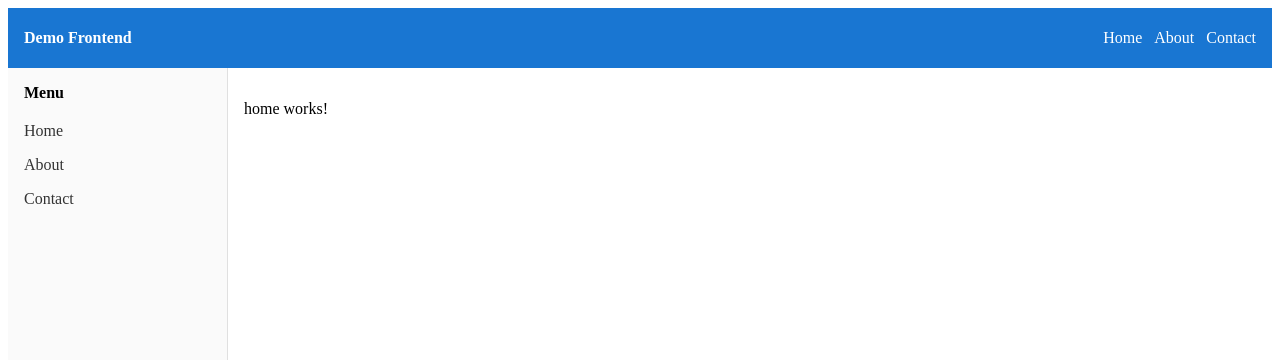
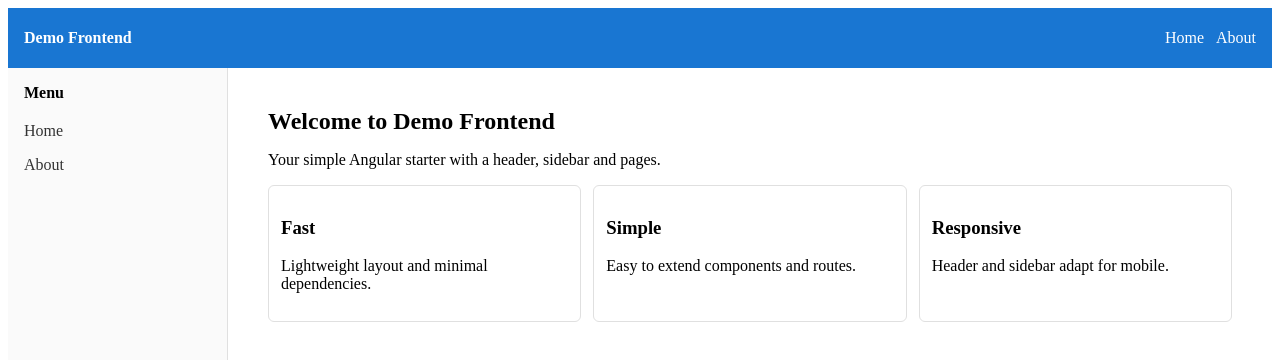
Before and after one commit to skanzariya0493/demo-frontend, an Angular app: page /home in a window 1280 px wide. Shown: the top 360 px of the page. Built offline with nearby package versions, Linux system fonts and the light colour scheme.

Commit message:
Add new contectus component

```diff
--- a/src/app/app.routes.ts
+++ b/src/app/app.routes.ts
@@ -1,10 +1,10 @@
 import { Routes } from '@angular/router';
 import { HomeComponent } from './component/home/home.component';
-import { ContactUsComponent } from './contactus/contactus.component';
+import { AboutComponent } from './component/about/about.component';
 
 export const routes: Routes = [
 	{ path: '', redirectTo: 'home', pathMatch: 'full' },
 	{ path: 'home', component: HomeComponent },
-	{ path: 'contact', component: ContactUsComponent },
+	{ path: 'about', component: AboutComponent },
 	{ path: '**', redirectTo: 'home' },
 ];
--- /dev/null
+++ b/src/app/component/about/about.component.css
@@ -0,0 +1,2 @@
+.about{ max-width:800px; margin:0 auto; padding:16px; }
+.about h2{ margin-top:0 }
--- /dev/null
+++ b/src/app/component/about/about.component.html
@@ -0,0 +1,10 @@
+<section class="about">
+  <h2>About Demo Frontend</h2>
+  <p>This small demo app shows a simple Angular layout with a header, sidebar and a few pages.</p>
+  <h3>Our mission</h3>
+  <p>Provide concise starter templates so developers can quickly scaffold UIs and routes.</p>
+  <h3>Contact</h3>
+  <p>Use the Contact page to reach out with questions or feedback.</p>
+
+  <!-- Contact CTA removed -->
+</section>
--- a/src/app/component/home/home.component.css
+++ b/src/app/component/home/home.component.css
@@ -0,0 +1,8 @@
+.hero{ padding:24px; max-width:1000px; margin:0 auto; }
+.hero h1{ margin:0 0 8px 0; }
+.features{ display:flex; gap:12px; margin-top:16px; }
+.card{ flex:1; padding:12px; border:1px solid #e0e0e0; border-radius:6px; background:#fff; }
+
+@media(max-width:700px){
+	.features{ flex-direction:column; }
+}
--- a/src/app/component/home/home.component.html
+++ b/src/app/component/home/home.component.html
@@ -1 +1,20 @@
-<p>home works!</p>
+<section class="hero">
+	<h1>Welcome to Demo Frontend</h1>
+	<p>Your simple Angular starter with a header, sidebar and pages.</p>
+	<div class="features">
+		<div class="card">
+			<h3>Fast</h3>
+			<p>Lightweight layout and minimal dependencies.</p>
+		</div>
+		<div class="card">
+			<h3>Simple</h3>
+			<p>Easy to extend components and routes.</p>
+		</div>
+		<div class="card">
+			<h3>Responsive</h3>
+			<p>Header and sidebar adapt for mobile.</p>
+		</div>
+	</div>
+</section>
+
+<!-- Contact CTA removed -->
--- a/src/app/contactus/contactus.component.css
+++ /dev/null
@@ -1,5 +0,0 @@
-.contact-page{ max-width:720px; margin:0 auto; }
-.contact-form{ display:flex; flex-direction:column; gap:8px; }
-.contact-form label{ display:flex; flex-direction:column; font-size:14px; }
-.contact-form input, .contact-form textarea{ padding:8px; border:1px solid #ccc; border-radius:4px; }
-.contact-form button{ align-self:flex-start; padding:8px 12px; background:#1976d2; color:#fff; border:none; border-radius:4px; }
--- a/src/app/contactus/contactus.component.html
+++ /dev/null
@@ -1,20 +0,0 @@
-<section class="contact-page">
-  <h2>Contact Us</h2>
-  <p>If you have questions, drop us a line.</p>
-
-  <form class="contact-form">
-    <label>
-      Name
-      <input type="text" name="name" />
-    </label>
-    <label>
-      Email
-      <input type="email" name="email" />
-    </label>
-    <label>
-      Message
-      <textarea name="message" rows="4"></textarea>
-    </label>
-    <button type="submit">Send</button>
-  </form>
-</section>
--- a/src/app/layout/header/header.component.html
+++ b/src/app/layout/header/header.component.html
@@ -5,6 +5,5 @@
   <nav class="nav">
     <a routerLink="/home">Home</a>
     <a routerLink="/about">About</a>
-    <a routerLink="/contact">Contact</a>
   </nav>
 </header>
--- a/src/app/layout/sidebar/sidebar.component.html
+++ b/src/app/layout/sidebar/sidebar.component.html
@@ -3,6 +3,5 @@
   <ul>
     <li><a routerLink="/home">Home</a></li>
     <li><a routerLink="/about">About</a></li>
-    <li><a routerLink="/contact">Contact</a></li>
   </ul>
 </aside>
```
Also changed, not shown: src/app/component/about/about.component.ts (added, +9 -0 lines), src/app/component/home/home.component.ts (+3 -5 lines), src/app/contactus/contactus.component.ts (deleted, +0 -9 lines).
